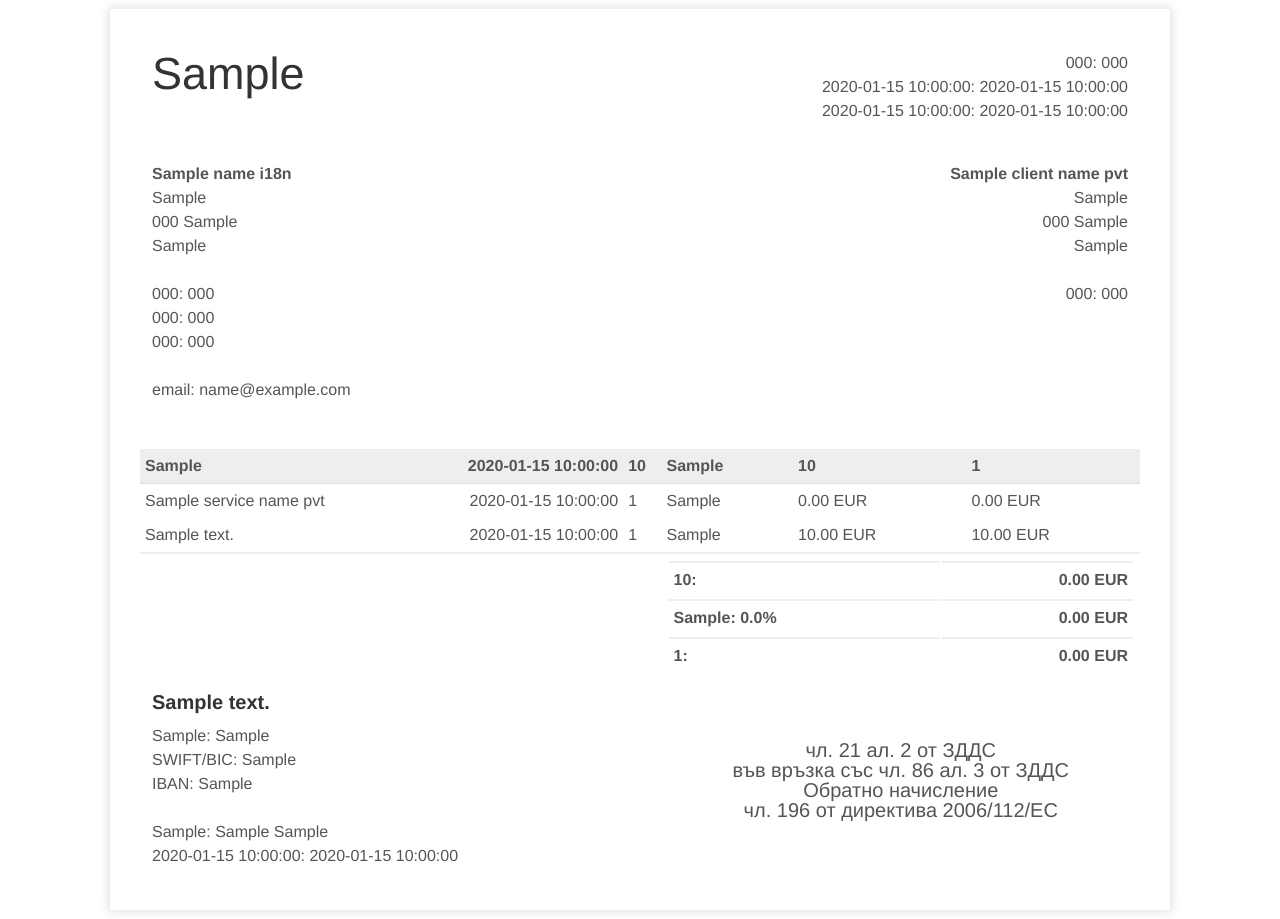
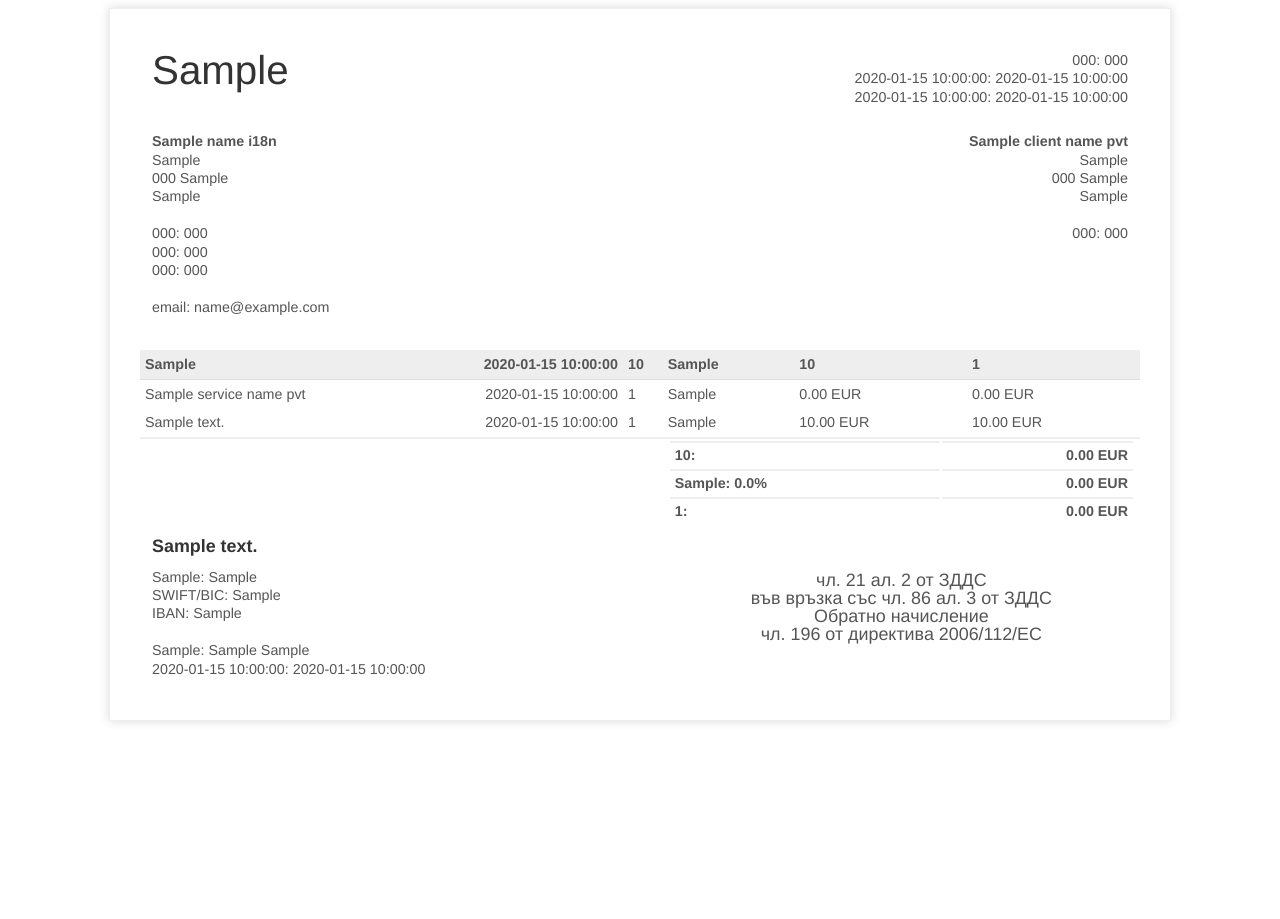
Before and after one commit to CrowbarKZ/chicho_invoice, a Python web app: template templates/simple.html in a window 1280 px wide. After the commit the page ends 723 px from the top, so only its background shows below. Run offline with Jinja, Linux system fonts and the light colour scheme; the template is opened without the code that fills it: most values are stand-ins (such as "Sample title", 1, 10 or a date in 2020).

Commit message:
Update the template to work with weasyprint

```diff
--- a/templates/simple.html
+++ b/templates/simple.html
@@ -5,14 +5,19 @@
     <title>{{ invoice_label }}</title>
 
     <style>
+        @page {
+            size: A4;
+            margin: 0;
+        }
+
         .invoice-box {
             max-width: 1000px;
             margin: auto;
             padding: 30px;
             border: 1px solid #eee;
             box-shadow: 0 0 10px rgba(0, 0, 0, .15);
-            font-size: 16px;
-            line-height: 24px;
+            font-size: 14.3px;
+            line-height: 18.4px;
             font-family: 'Helvetica Neue', 'Helvetica', Helvetica, Arial, sans-serif;
             color: #555;
         }
@@ -33,31 +38,31 @@
         }
 
         .invoice-box table tr.top table td {
-            padding-bottom: 20px;
+            padding-bottom: 7px;
         }
 
         .invoice-box table tr.top table td.title {
-            font-size: 45px;
-            line-height: 45px;
+            font-size: 40.3px;
+            line-height: 40.3px;
             color: #333;
         }
 
         .invoice-box table tr.payment table td.title {
-            font-size: 20px;
-            line-height: 20px;
+            font-size: 17.9px;
+            line-height: 17.9px;
             color: #333;
         }
 
         .invoice-box table tr.payment td.notes {
-            font-size: 20px;
-            line-height: 20px;
+            font-size: 17.9px;
+            line-height: 17.9px;
             color: #555;
             text-align: center;
             vertical-align: middle;
         }
 
         .invoice-box table tr.information table td {
-            padding-bottom: 40px;
+            padding-bottom: 27px;
         }
 
         .invoice-box table tr.heading td {
@@ -81,6 +86,13 @@
         .invoice-box table tr.total td {
             border-top: 2px solid #eee;
             font-weight: bold;
+            padding-top: 0;
+            padding-bottom: 0;
+        }
+
+        .invoice-box table tr.total table td {
+            padding-top: 3px;
+            padding-bottom: 3px;
         }
     </style>
 </head>
```
